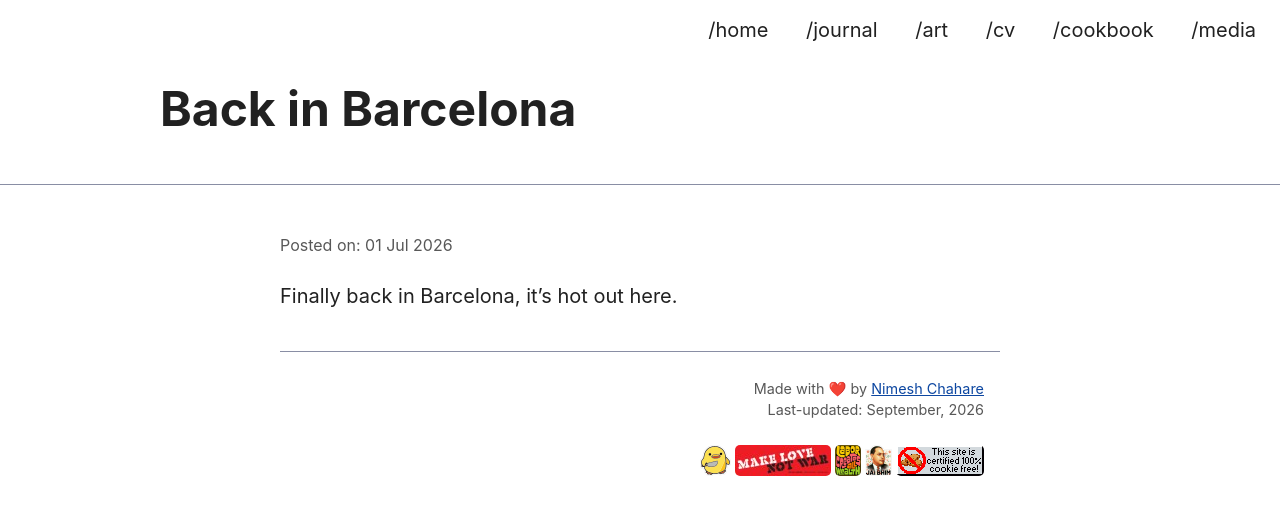
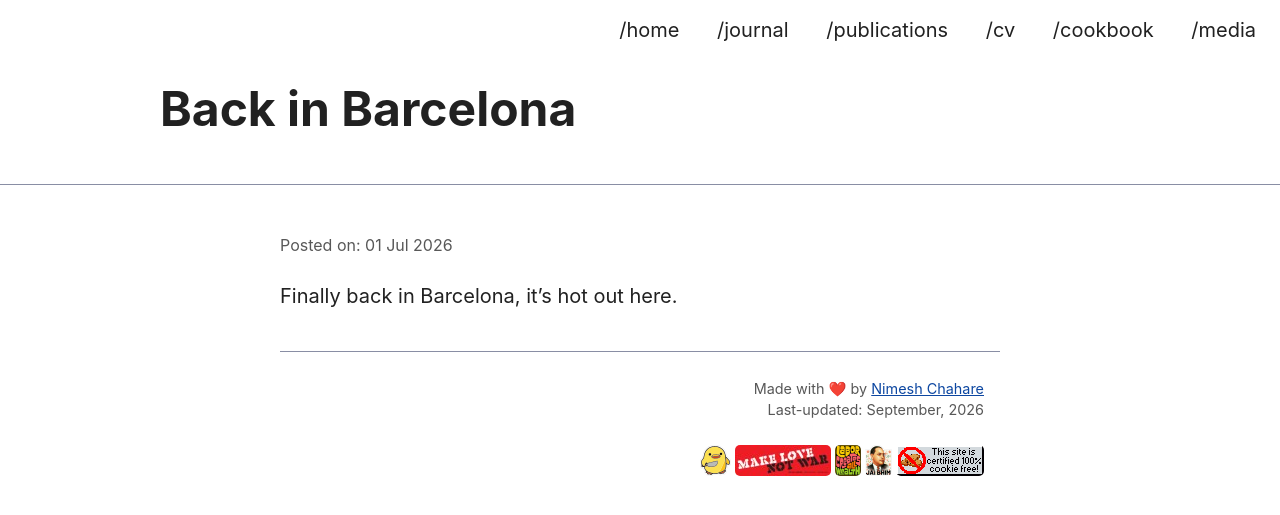
Before and after one commit to nchahare/nchahare.github.io, a Jekyll site: the page built from _news/2026-07-01-back-in-barcelona.md, in a window 1280 px wide. Shown: the top 515 px of the page. Built offline with Jekyll 4.4.1, drawn with Linux system fonts in a browser that asks for light colours.

Commit message:
Swap art for publications in the menu, link the cookbook from home

```diff
--- a/_data/navigation.yml
+++ b/_data/navigation.yml
@@ -4,8 +4,8 @@
 - name: /journal
   link: /journal/
 
-- name: /art
-  link: /art/
+- name: /publications
+  link: /publications/
 
 - name: /cv
   link: /cv/
```
Also changed, not shown: index.md (+1 -1 lines).
